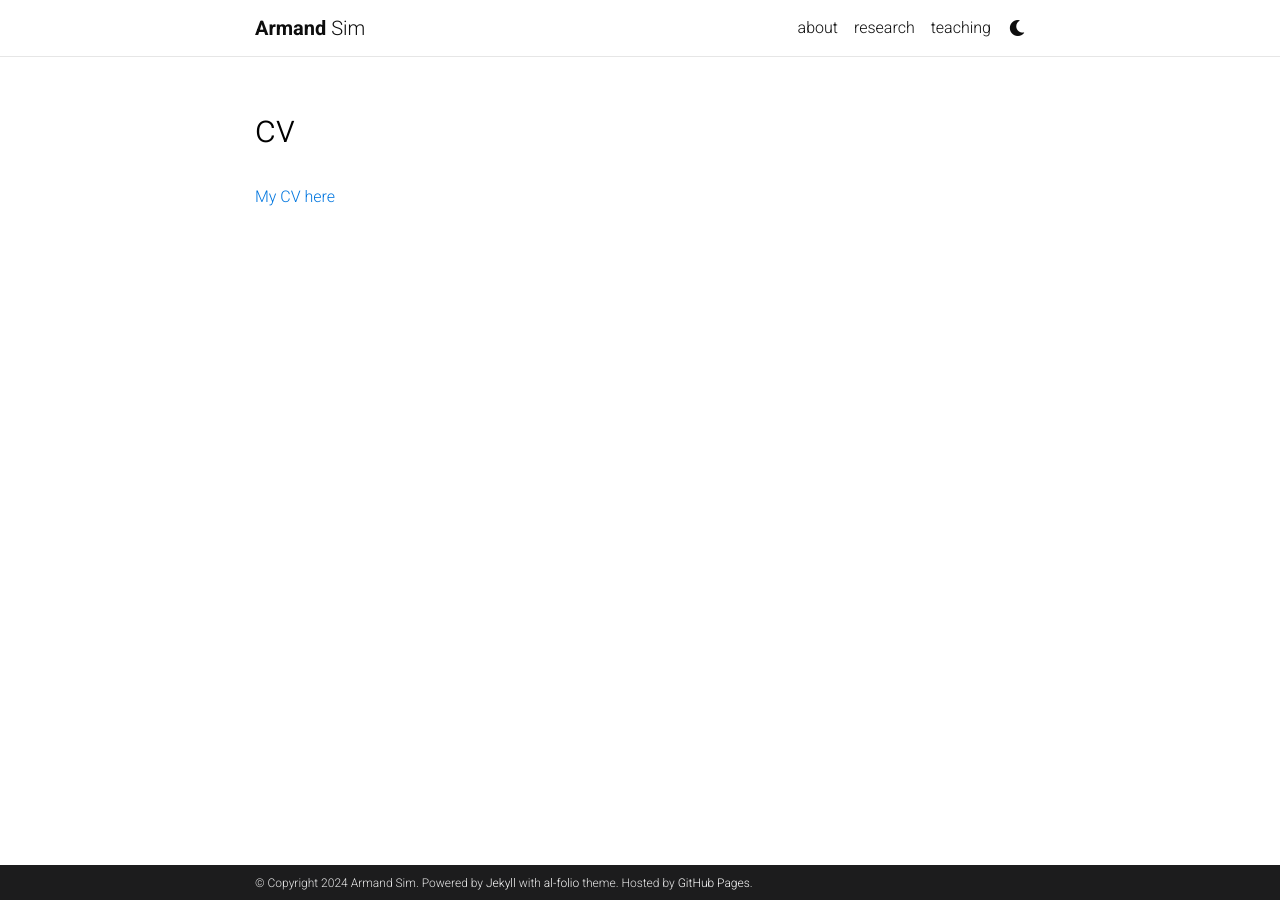
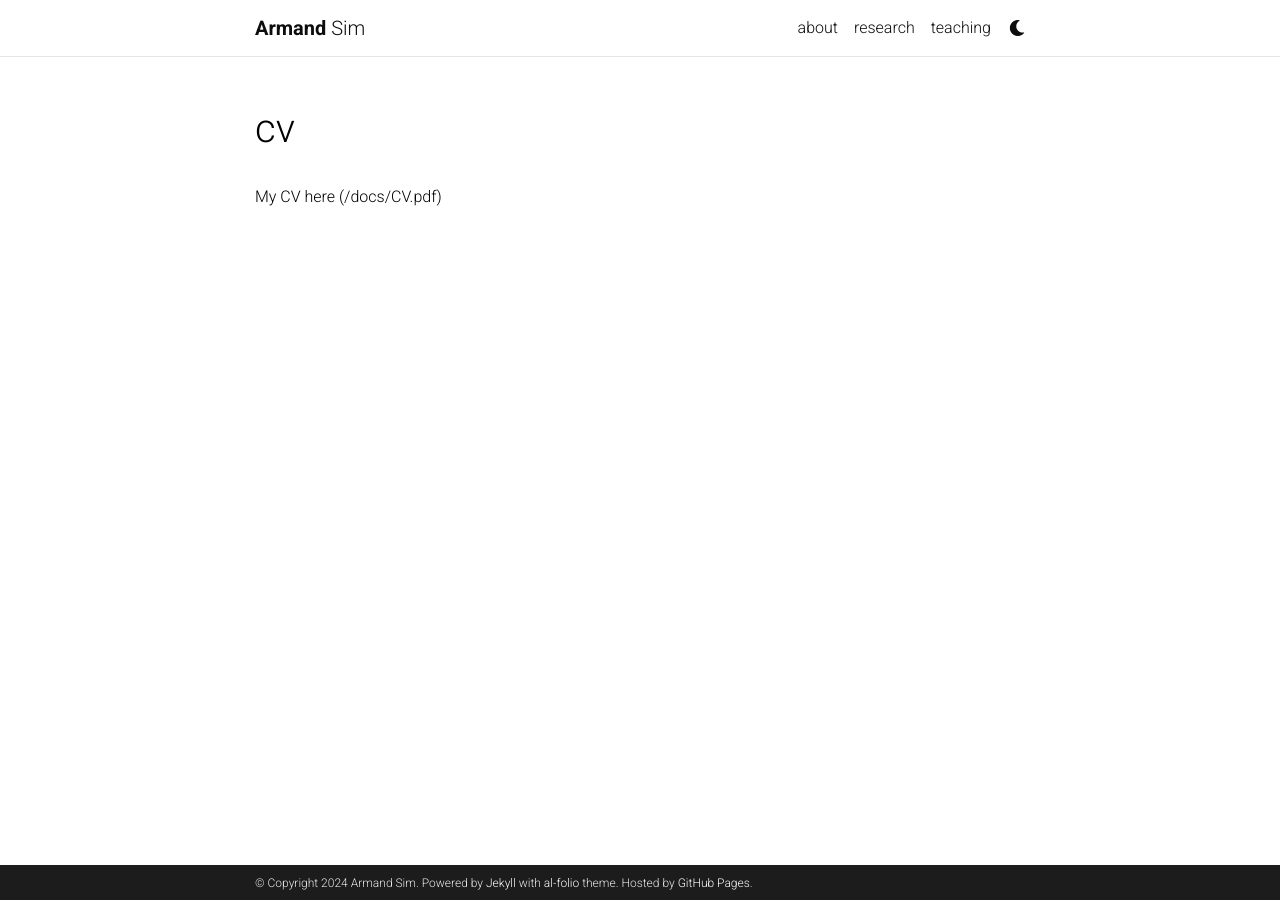
Before and after one commit to armandsim/armandsim.github.io, a Jekyll site: the page built from _pages/cv.md, in a window 1280 px wide. Built offline with Jekyll 4.4.1, drawn with Linux system fonts in a browser that asks for light colours; comment, search, counter and statistics services are not loaded; a style sheet for code colours, icons or effects is not loaded.

Commit message:
Update cv.md

```diff
--- a/_pages/cv.md
+++ b/_pages/cv.md
@@ -5,4 +5,4 @@ title: cv
 nav: false
 nav_order: 3
 ---
-<a href="https://www.dropbox.com/s/ptlzoz5qzc6kvvw/CV.pdf?raw=1" target="_blank">My CV here</a>
+My CV here (/docs/CV.pdf)
```
